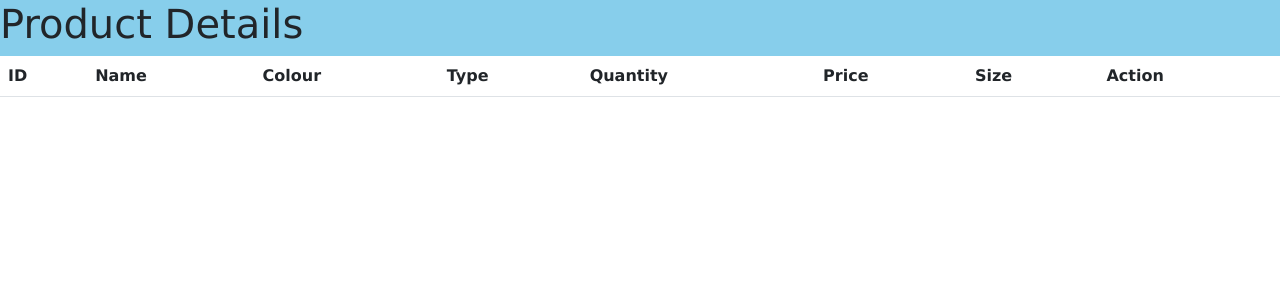
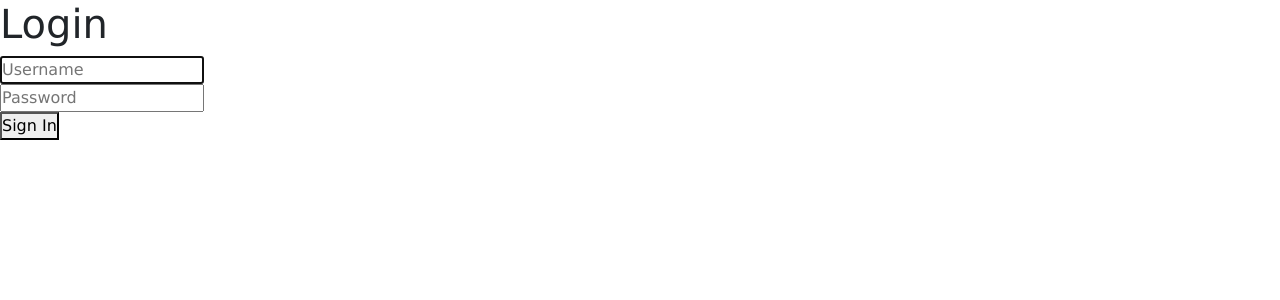
Before and after one commit to UP2010416/Project, a React (Create React App) app: page / in a window 1280 px wide. Shown: the top 300 px of the page. Built offline with nearby package versions, Linux system fonts and the light colour scheme; no server answers.

Commit message:
added basic login html/page, will work on functionality next

```diff
--- a/src/index.js
+++ b/src/index.js
@@ -2,11 +2,12 @@ import React from 'react';
 import ReactDOM from 'react-dom/client';
 import './index.css';
 import App from './App.js';
+import LoginPage from './login.js';
 
 const root = ReactDOM.createRoot(document.getElementById('root'));
 root.render(
   <React.StrictMode>
-    <App />
+    <LoginPage/>
   </React.StrictMode>,
 );
 
--- /dev/null
+++ b/src/login.js
@@ -0,0 +1,31 @@
+function LoginForm(){
+    return (
+        <form className="form" id="login">
+          <h1 className="form-title">Login</h1>
+          <div className="form-boxes">
+            <input type="text" className="form-input" autoFocus placeholder="Username"></input>
+          </div>
+          <div className="form-boxes">
+            <input type="text" className="form-input" placeholder="Password"></input>
+          </div>
+          <button className="form-button" type="submit">Sign In</button>
+        </form>
+    );
+}
+
+function LoginPage(){
+  return (
+    <div id="container">
+      <LoginForm/>
+    </div>
+  );
+}
+
+export default LoginPage;
+
+// to add into LoginPage at a later date:
+// {isLoggedIn ? (
+//   <App/>
+// ) : (
+//   <LoginPage/>
+// )}
```
Also changed, not shown: src/App.js (+0 -26 lines).
